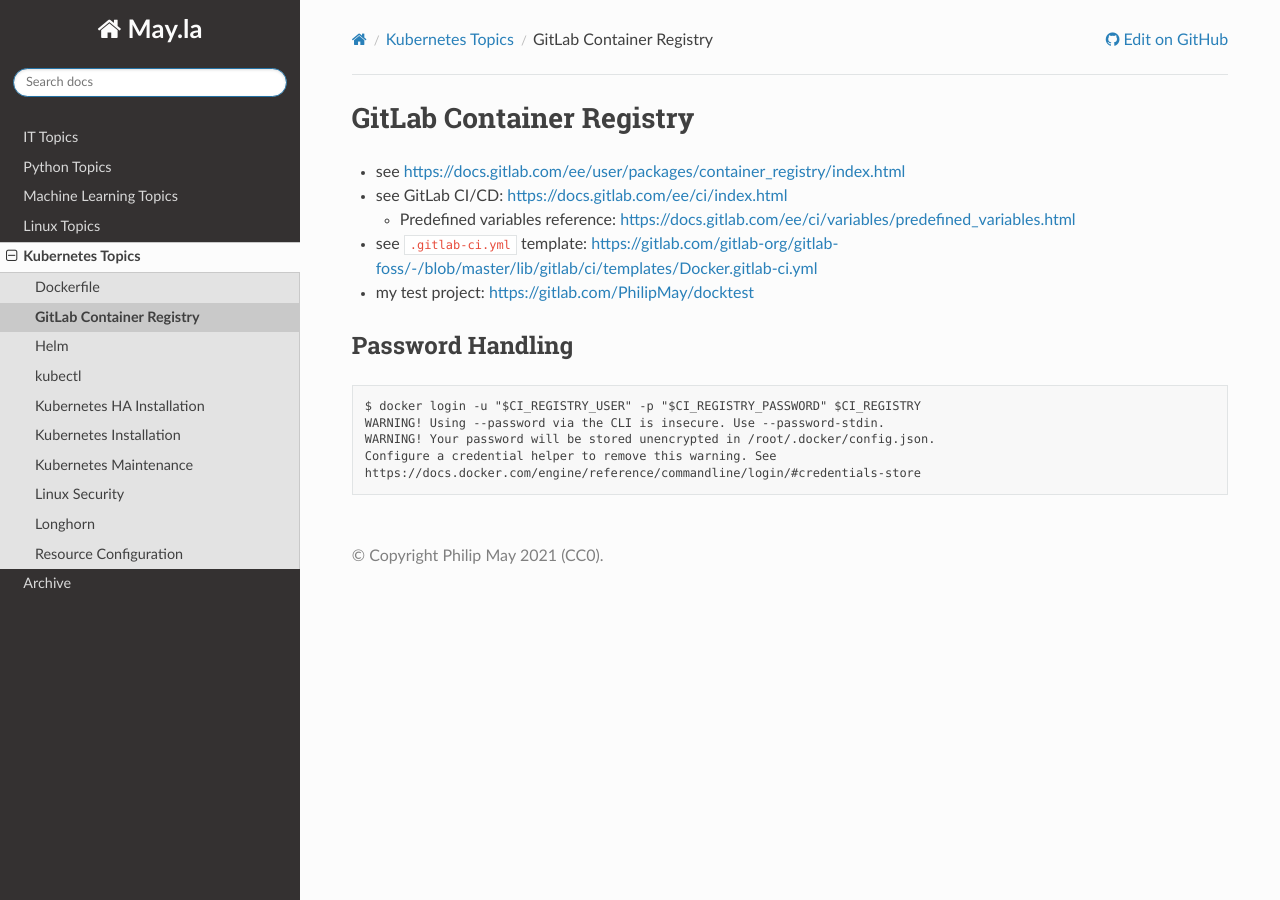
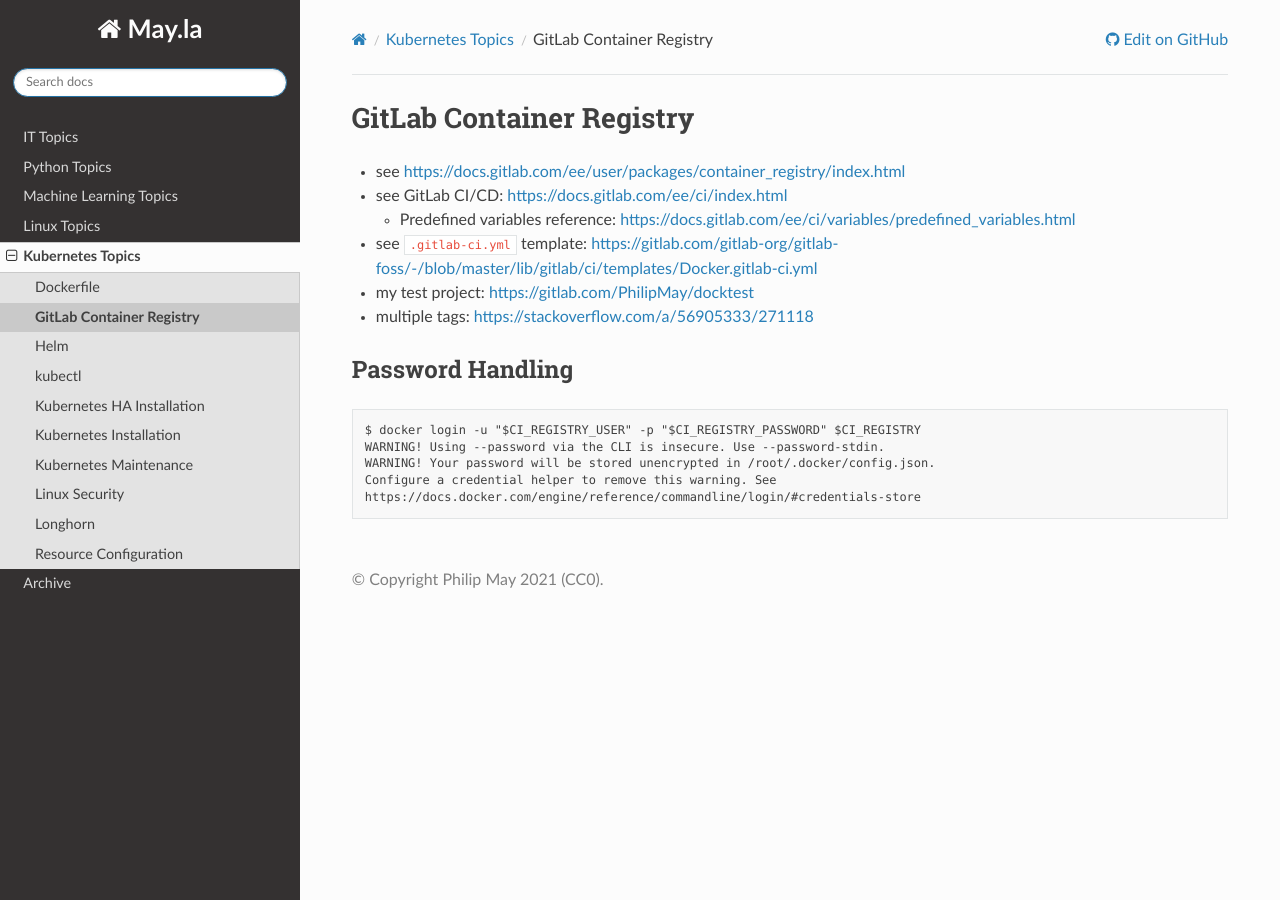
Before and after one commit to PhilipMay/May.la, a Sphinx documentation site: the page built from source/k8s/gitlab-container-registry.md, in a window 1280 px wide. Built offline with Sphinx 7.4.7 and the Read the Docs theme 2.0.0, drawn with Linux system fonts in a browser that asks for light colours.

Commit message:
Update gitlab-container-registry.md

````diff
--- a/source/k8s/gitlab-container-registry.md
+++ b/source/k8s/gitlab-container-registry.md
@@ -4,6 +4,7 @@
   - Predefined variables reference: https://docs.gitlab.com/ee/ci/variables/predefined_variables.html
 - see `.gitlab-ci.yml` template: https://gitlab.com/gitlab-org/gitlab-foss/-/blob/master/lib/gitlab/ci/templates/Docker.gitlab-ci.yml
 - my test project: https://gitlab.com/PhilipMay/docktest
+- multiple tags: https://stackoverflow.com/a/56905333/271118
 
 ## Password Handling
 ```text
````
